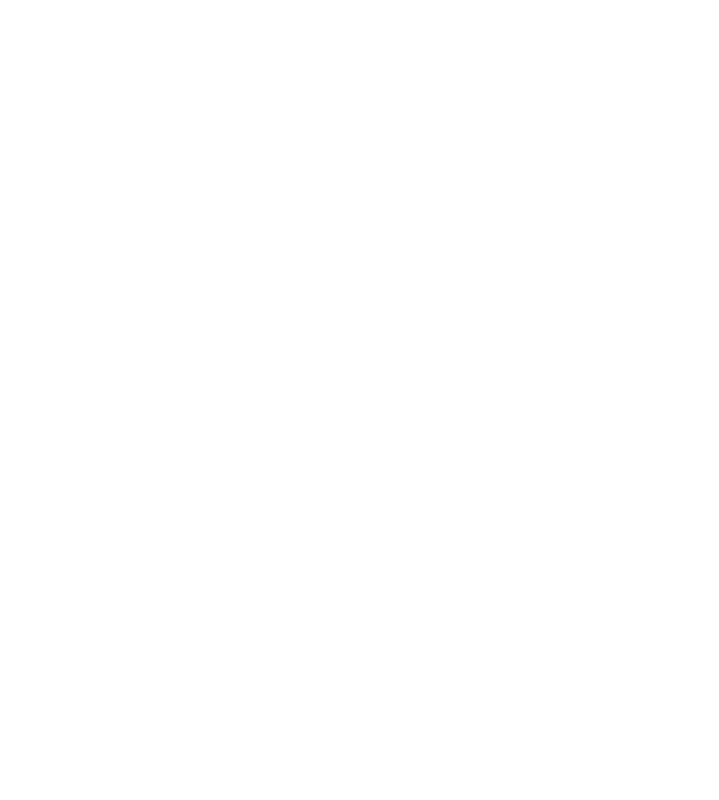
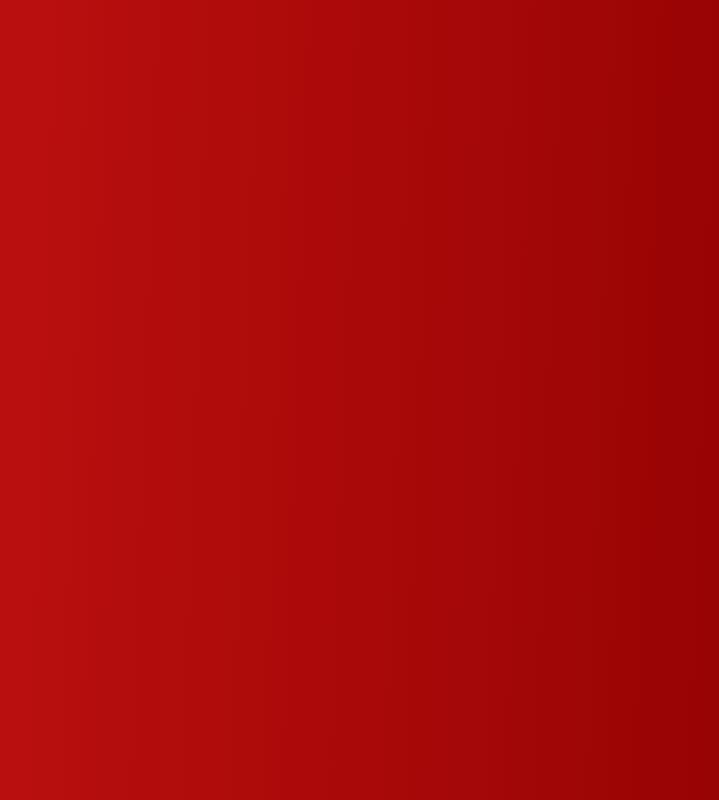
Before and after one commit to bartusrm7/JourneyTracker, a React (Vite) app: page / in a window 1280 px wide. Shown: the whole page, without its empty margins (226-945 px from the left). Built offline with nearby package versions, Linux system fonts and the light colour scheme.

Commit message:
installed cors, express and added store and CreateJourney component

```diff
--- a/package.json
+++ b/package.json
@@ -12,6 +12,8 @@
   "dependencies": {
     "@reduxjs/toolkit": "^2.2.8",
     "bootstrap": "^5.3.3",
+    "cors": "^2.8.5",
+    "express": "^4.21.1",
     "react": "^18.3.1",
     "react-bootstrap": "^2.10.5",
     "react-dom": "^18.3.1"
--- a/src/sass/_global.scss
+++ b/src/sass/_global.scss
@@ -5,8 +5,11 @@
 	padding: 0;
 	margin: 0;
 }
-$main-page-color: background linear-gradient(8deg, rgba(92, 159, 165, 1) 24%, rgba(0, 74, 170, 1) 68%);
+$main-page-color: background linear-gradient(92deg, rgb(197, 19, 19) 0%, rgb(143, 0, 0) 90%);
+$main-letters-color: rgba(213, 205, 205, 1);
 
 body {
-	background-color: $main-page-color;
+	min-height: 100vh;
+	background: $main-page-color;
+	color: $main-letters-color;
 }
```
Also changed, not shown: src/components/features/CreateJourney.tsx (added), src/store/journeySlice.ts (added), 1 other file (tests, documents, lock files or other folders).
